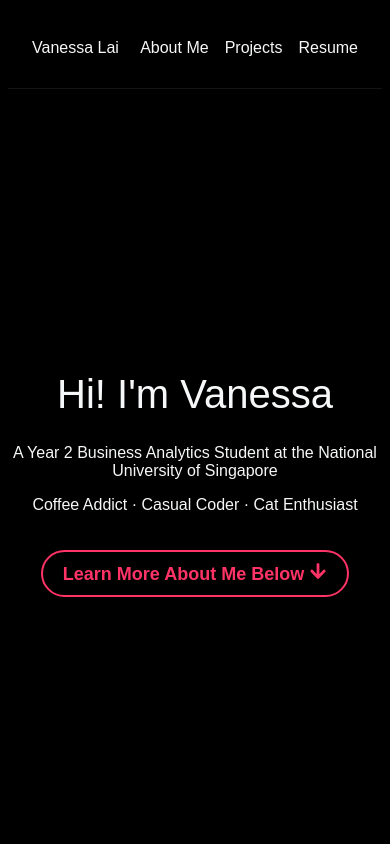
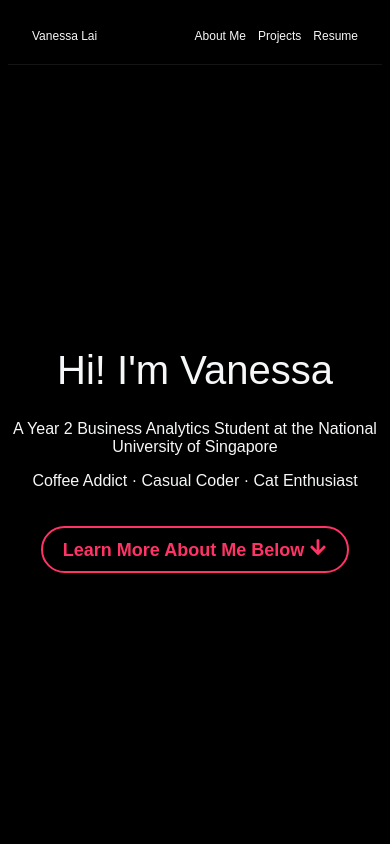
Before and after one commit to vanesssalai/portfolio, a React (Vite) app: page / in a window 390 px wide. Shown: the top 844 px of the page. Built offline with nearby package versions, Linux system fonts and the light colour scheme; a web font is replaced by a local one.

Commit message:
header reactive

```diff
--- a/src/layout/Header/Header.css
+++ b/src/layout/Header/Header.css
@@ -73,8 +73,13 @@ header {
 }
 
 @media (max-width: 768px) {
-    .header-links {
-        gap: 16px;
+    header {
+        padding: 12px 24px;
+    }
+
+    .header-links, .name {
+        font-size: 12px;
+        gap: 12px;
     }
 
     .animation-text {
```
